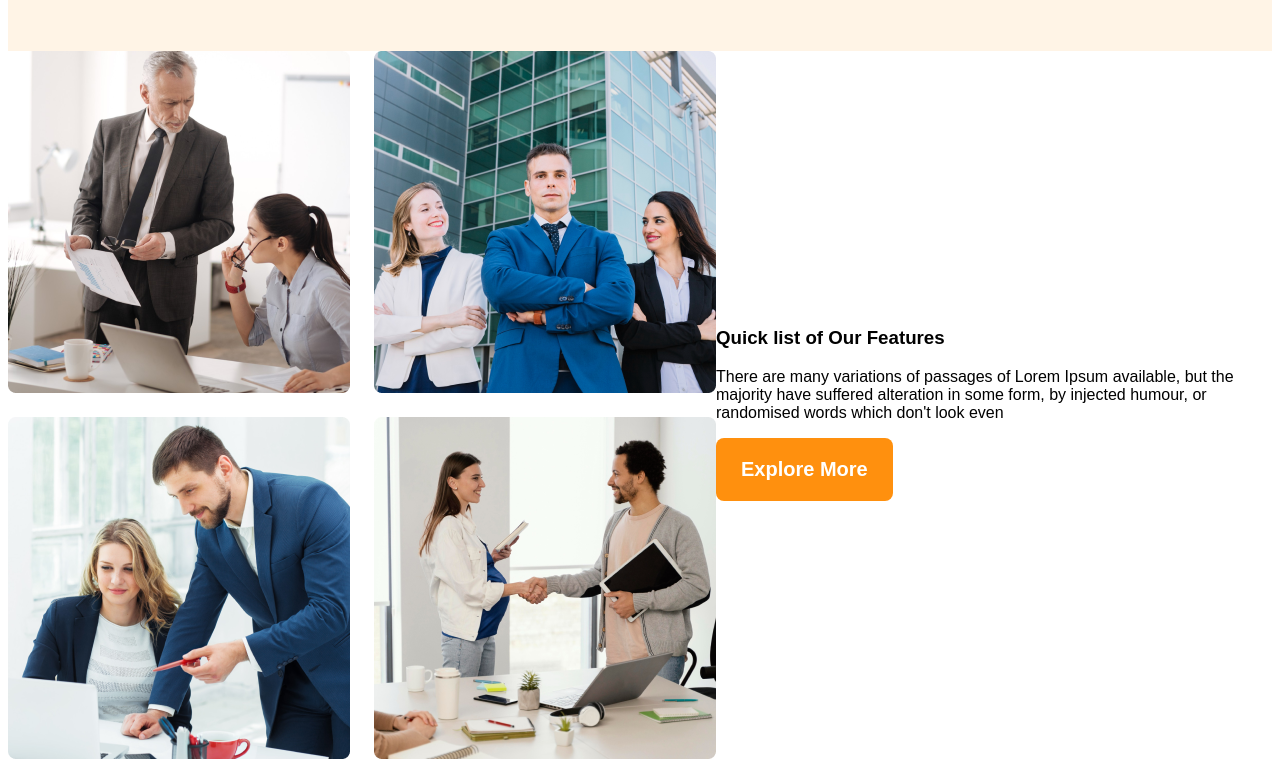
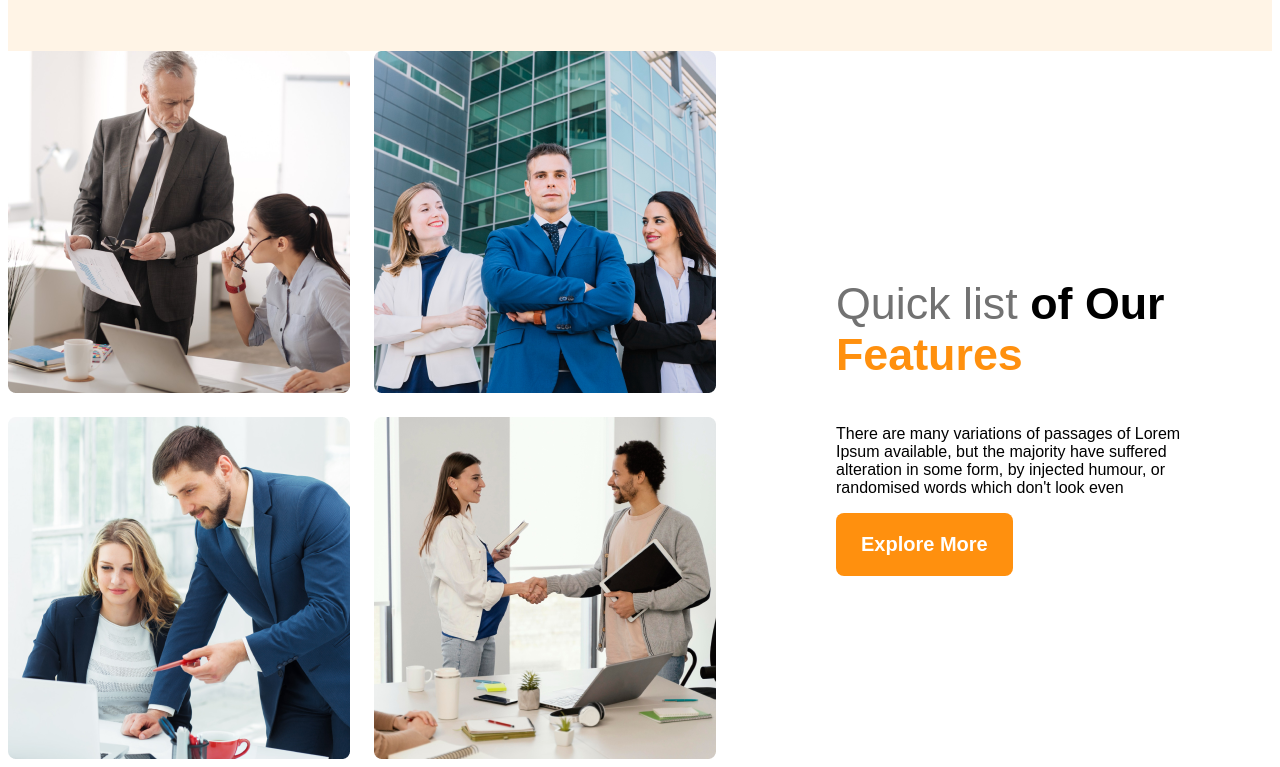
Before and after one commit to PromaBhatt1/g3-architects, a plain HTML site: page index.html in a window 1280 px wide. Shown: the part 972-1739 px from the top of the page. Drawn offline with Linux system fonts and the light colour scheme.

Commit message:
added features

```diff
--- a/index.html
+++ b/index.html
@@ -35,7 +35,7 @@
                 <img src="images/team4.png" alt="">
             </div>
             <div class="teams-content">
-                <h3 class="teams-title">Quick list of Our Features</h3>
+                <h3 class="teams-title"><span class="quick-list">Quick list</span> <span class="of our">of Our</span> <span class="text-features">Features</span></h3>
                 <p class="teams-description">There are many variations of passages of Lorem Ipsum available, but the majority have suffered alteration in some form, by injected humour, or randomised words which don't look even</p>
                 <button class="btn-primary">Explore More</button>
             </div>
--- a/stylesheet/style.css
+++ b/stylesheet/style.css
@@ -91,9 +91,30 @@ main{
 .teams-container{
     display: flex;
     align-items: center;
+    justify-content: center;
+    gap: 50px;
 }
 .teams-img-container{
     display: grid;
     grid-template-columns: repeat(2,1fr);
     gap: 1.5rem;
 }
+.teams-content{
+    padding-left: 70px;
+    padding-right: 70px;
+}
+.teams-title{
+    font-size: 2.8rem;
+}
+.teams-title .quick-list{
+    color: #727272;
+    font-weight: 500;
+}
+.teams-title .of our{
+    color: #131313;
+    font-weight: 700;
+}
+.teams-title .text-features{
+    color: #FF900E;
+    font-weight: 700px;
+}
```
